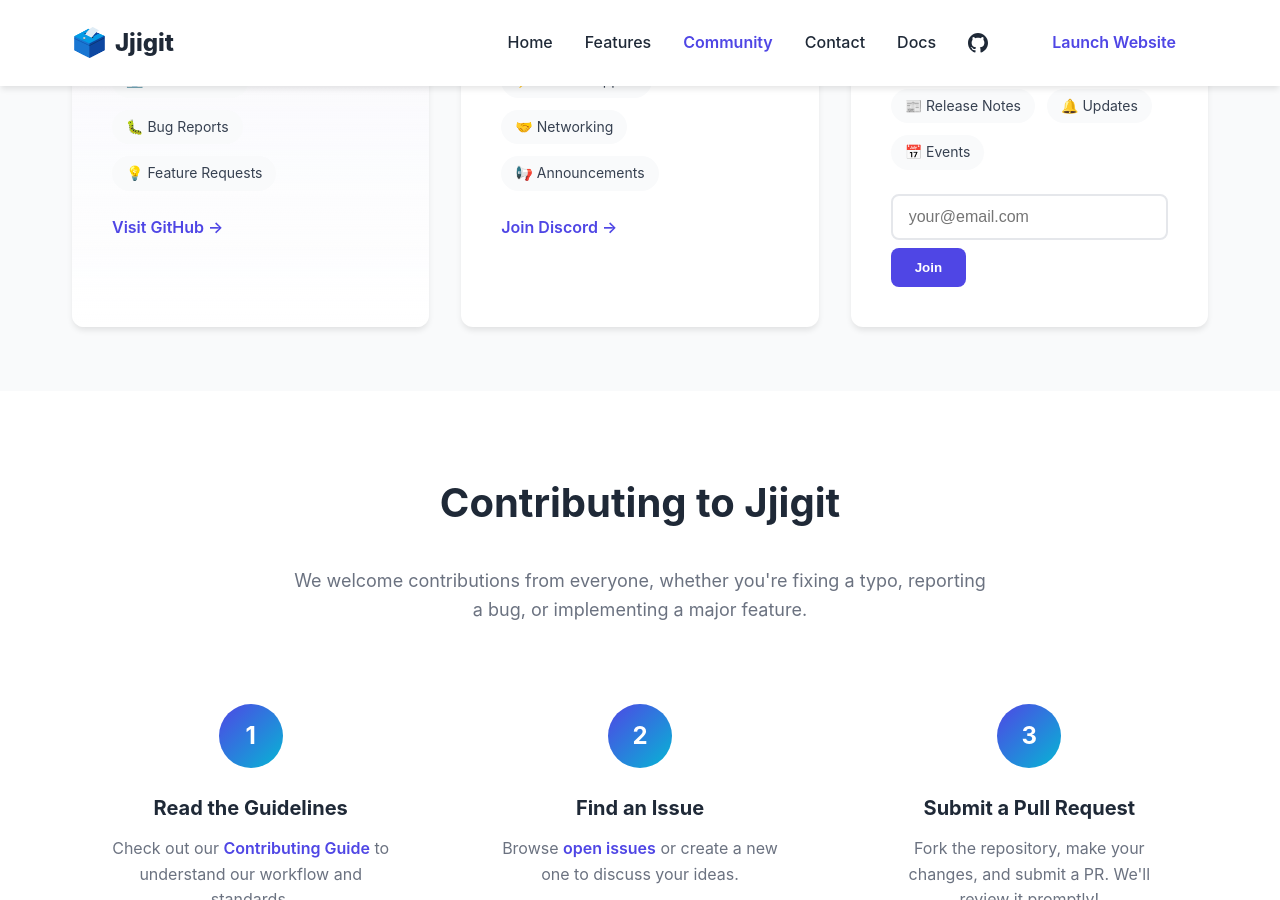
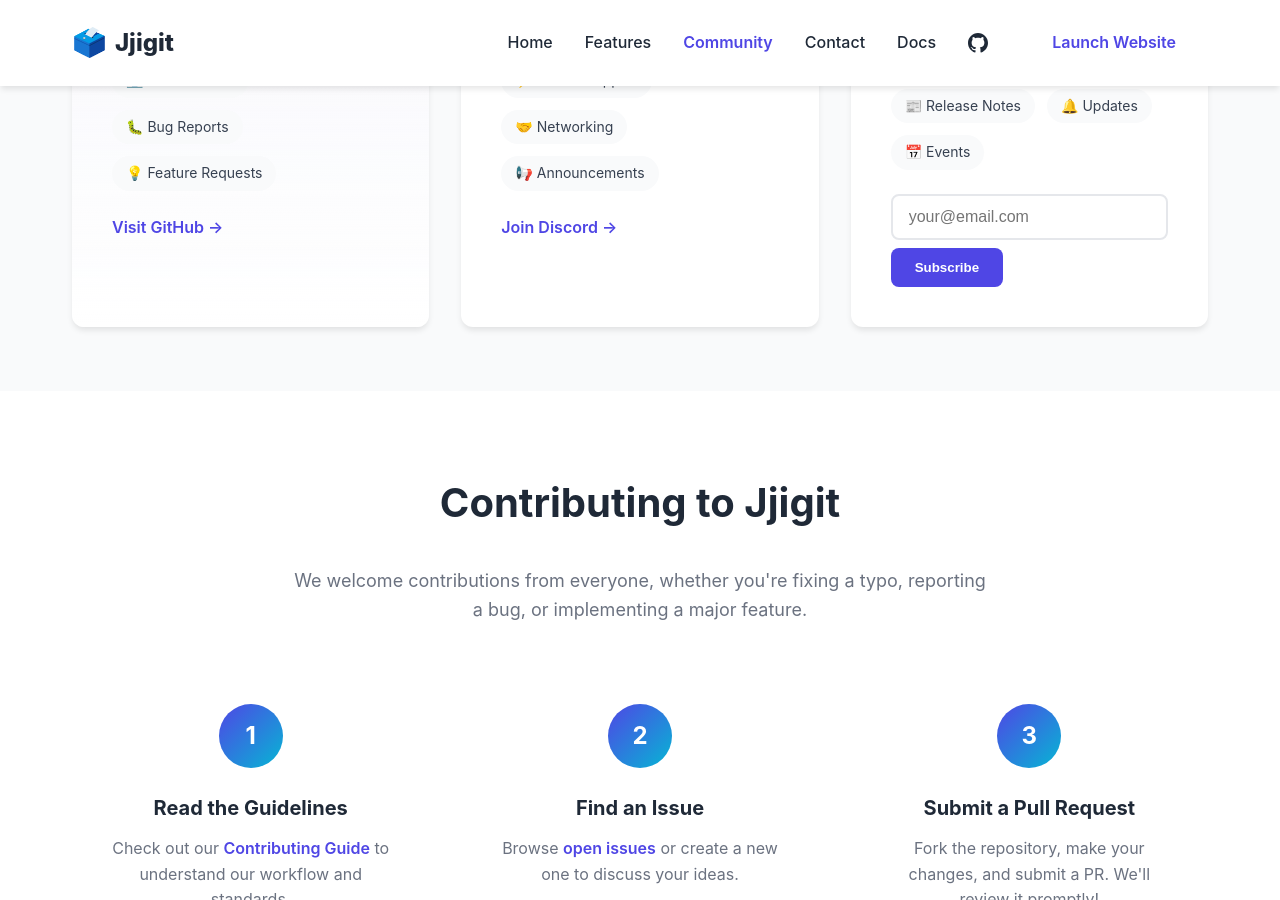
Before and after one commit to OSS-Group11/jjigit-website, a Jekyll site: the page built from community.md, in a window 1280 px wide and 900 px high, scrolled down 973 px. Built offline with Jekyll 4.4.1, drawn with Linux system fonts in a browser that asks for light colours.

Commit message:
Update community.md

```diff
--- a/community.md
+++ b/community.md
@@ -88,7 +88,7 @@ permalink: /community.html
         </div>
         <div class="email-form">
           <input type="email" placeholder="your@email.com" class="email-input">
-          <button type="button" class="email-submit">Join</button>
+          <button type="button" class="email-submit">Subscribe</button>
         </div>
       </div>
 
```
